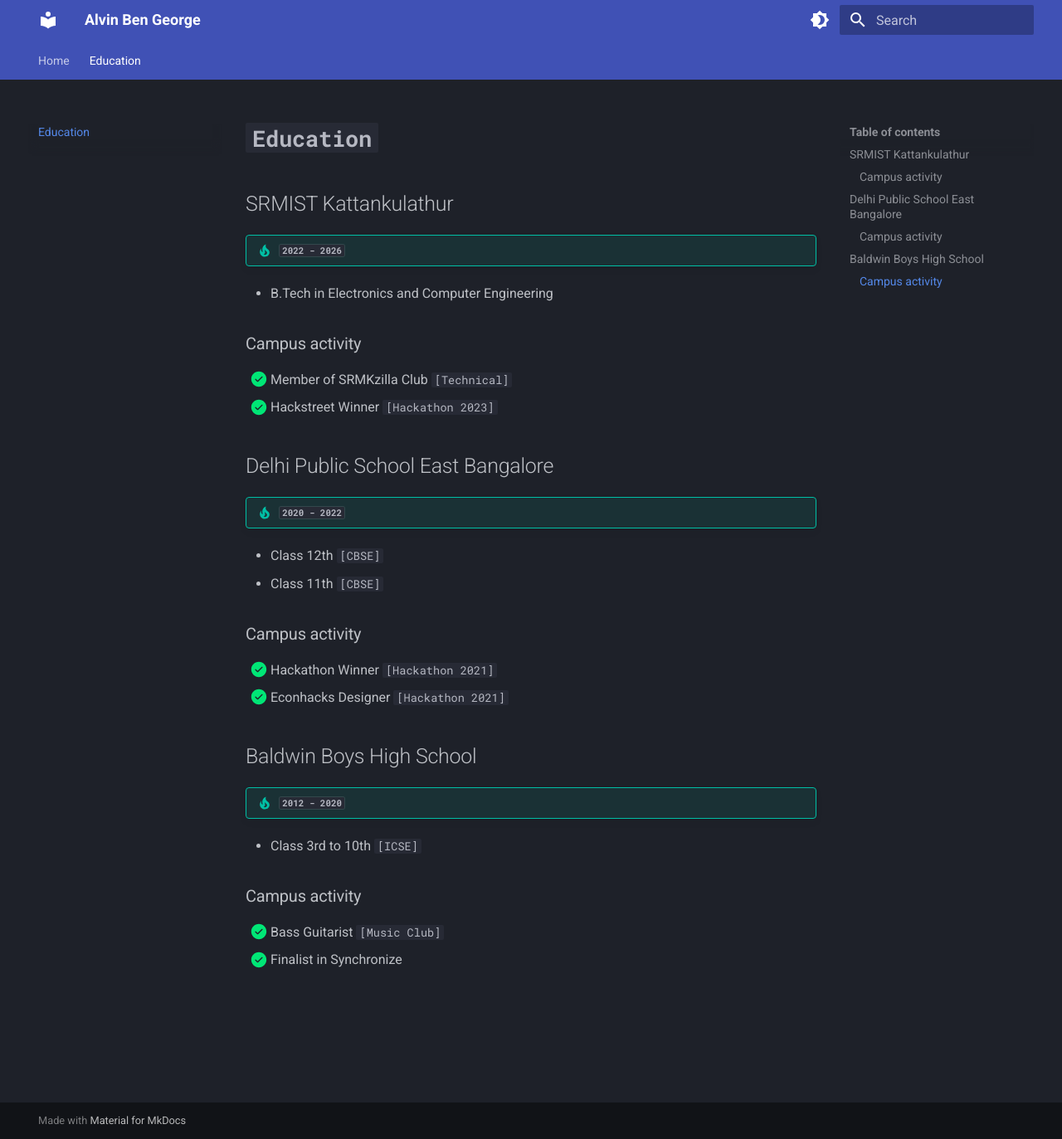
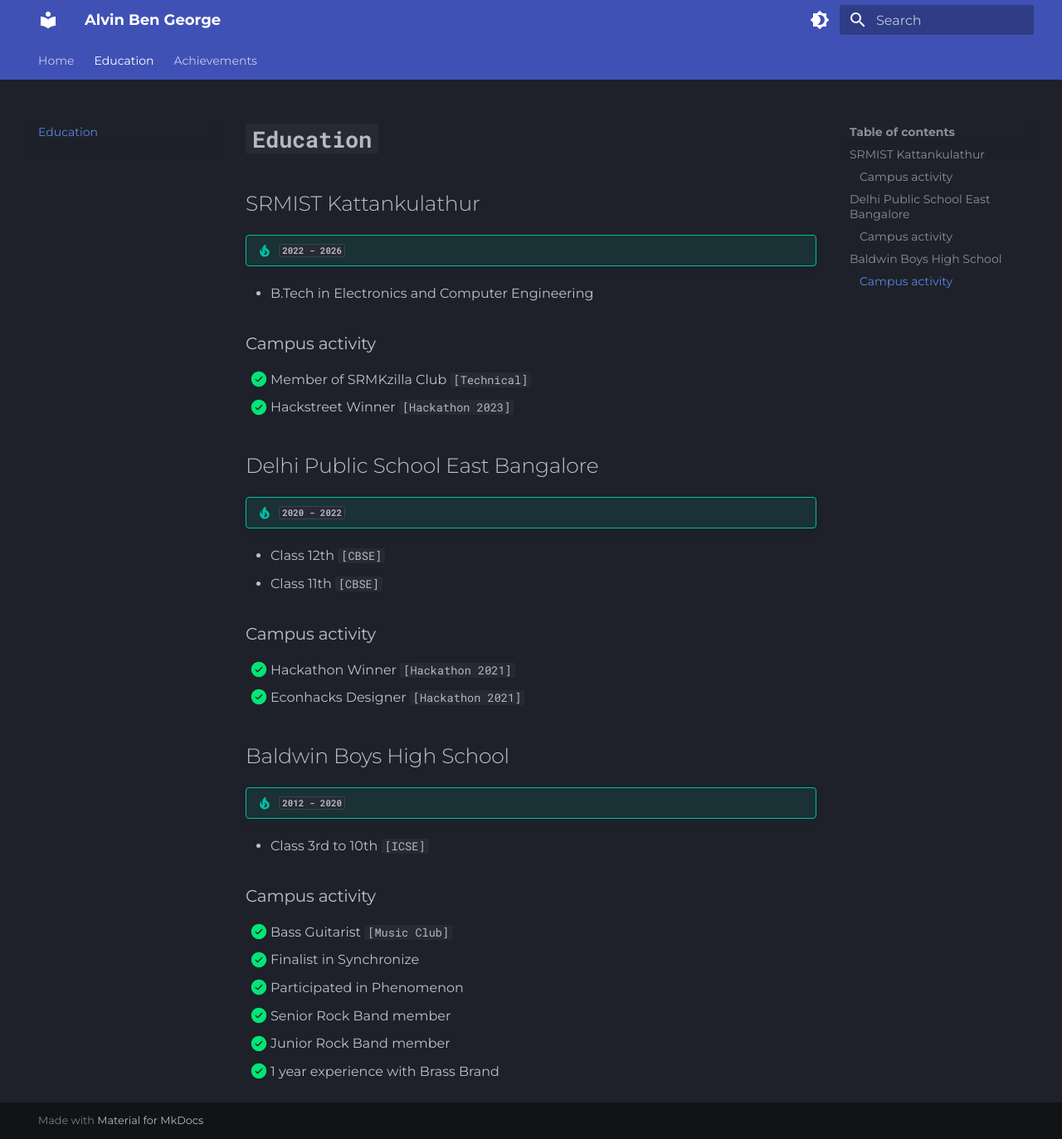
Before and after one commit to Ackerman77i/ackerman77i.github.io, an MkDocs documentation site: the page built from docs/education.md, in a window 1280 px wide and 1373 px high. Shown: the whole window at 83% size. Built offline with MkDocs 1.6.1 and Material for MkDocs 9.7.7, drawn with Linux system fonts in a browser that asks for light colours.

Commit message:
Adding achievements

```diff
--- a/docs/education.md
+++ b/docs/education.md
@@ -25,3 +25,7 @@
 ### Campus activity
 - [x] Bass Guitarist `[Music Club]`
 - [x] Finalist in Synchronize
+- [x] Participated in Phenomenon
+- [x] Senior Rock Band member
+- [x] Junior Rock Band member
+- [x] 1 year experience with Brass Brand
--- a/mkdocs.yml
+++ b/mkdocs.yml
@@ -3,6 +3,7 @@ site_url: "https://alvinbengeorge.github.io"
 nav:
   - Home: index.md
   - Education: education.md
+  - Achievements: achievements.md
 
 theme:
   name: material
@@ -23,8 +24,7 @@ theme:
         name: Switch to dark mode
 
   font:
-    text: Roboto
-    code: Roboto Mono
+    text: Montserrat
 
 markdown_extensions:
   - admonition
```
Also changed, not shown: docs/achievements.md (added, +7 -0 lines), docs/index.md (+1 -1 lines), 1 other file.
